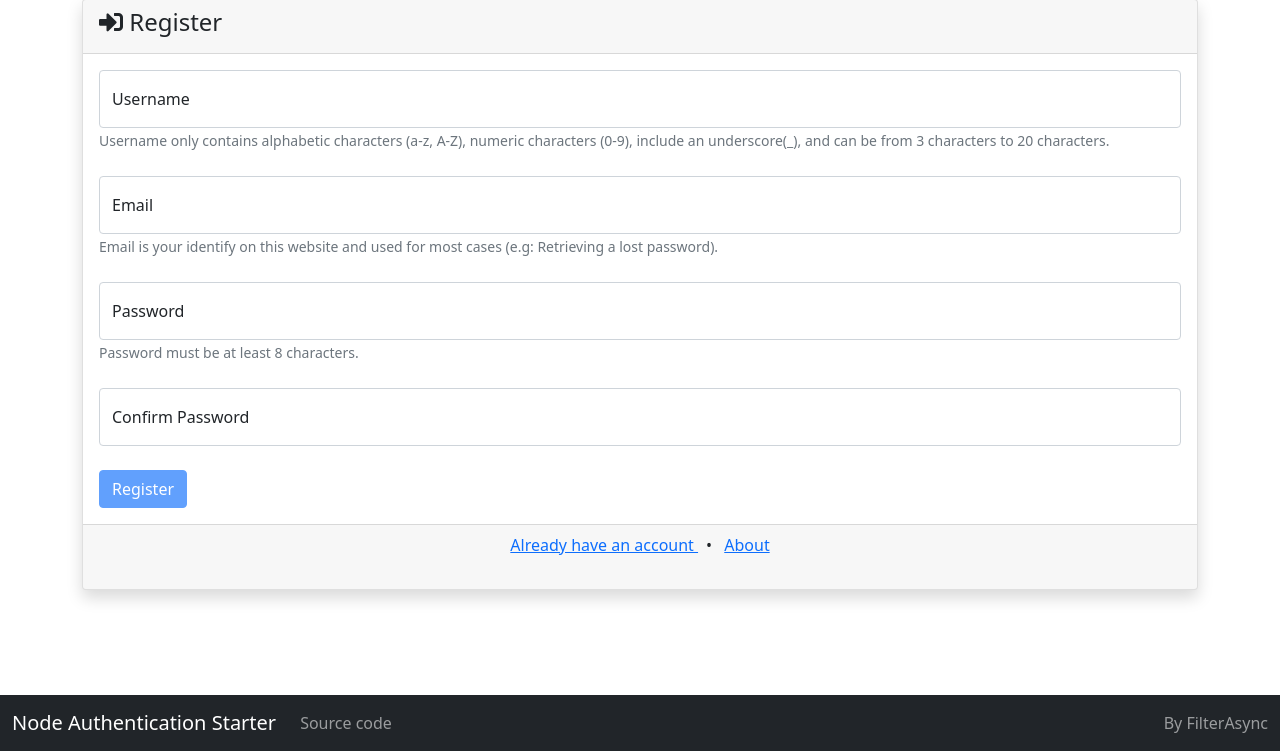
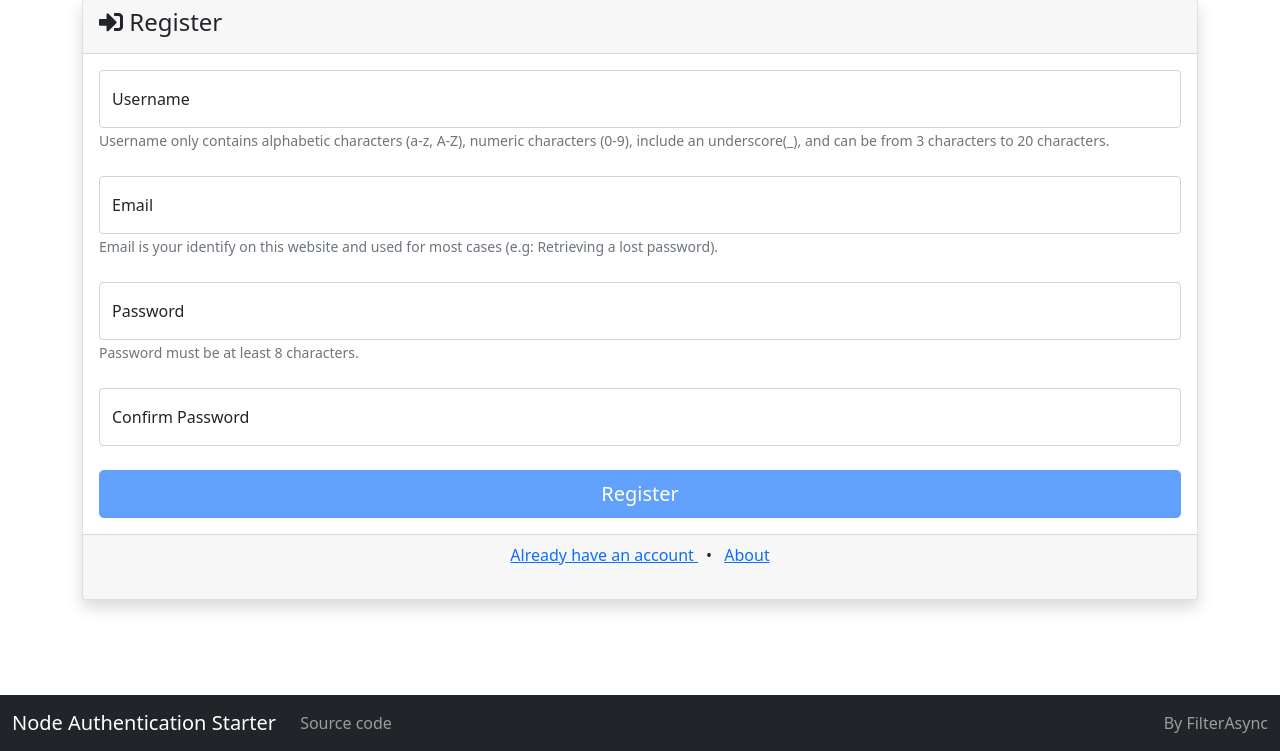
Before and after one commit to FilterAsync/node-auth, a Node server app: page /register in a window 1280 px wide. Shown: the part 49-800 px from the top of the page. Run offline with Node 20, Linux system fonts and the light colour scheme; some libraries are stand-ins or nearby versions.

Commit message:
Initial Commit

```diff
--- a/public/js/email-resend.js
+++ b/public/js/email-resend.js
@@ -3,7 +3,7 @@
 	alert = $("#resend-alert");
 	resendBtn.on("click", async function() {
 		resendBtn.addDisableAttr();
-		const params = new URLSearchParams(location.search);
+		const params = new URL(location.search).searchParams;
 		const request = new Request(
 			"/email/resend?email=" + params.get("email"), {
 				method: "POST",
--- a/public/styles/style.css
+++ b/public/styles/style.css
@@ -5,7 +5,7 @@ body.fixed-nav {
 }
 
 body {
-    padding-bottom: 2rem;
+    padding-bottom: 5rem;
 }
 
 strong.semi-bold,
--- a/routes/register.mjs
+++ b/routes/register.mjs
@@ -188,7 +188,7 @@ router.post(
 				"/register/email-verify-step?email=" +
 				user.email +
 				"&expires=" +
-				new URLSearchParams(verifyLink).get("expires"),
+				new URL(verifyLink).searchParams.get("expires"),
 		});
 	}
 );
--- a/views/register.ejs
+++ b/views/register.ejs
@@ -94,7 +94,11 @@
                             Password does not match.
                         </div>
                     </div>
-                    <button type="submit" disabled="disabled" aria-disabled="true" class="btn btn-primary">Register</button>
+                    <div class="d-grid gap-1">
+                        <button type="submit" disabled="disabled" aria-disabled="true" class="btn btn-primary btn-lg">
+                            Register
+                        </button>
+                    </div>
                 </form>
             </div>
             <div class="card-footer text-center">
```
